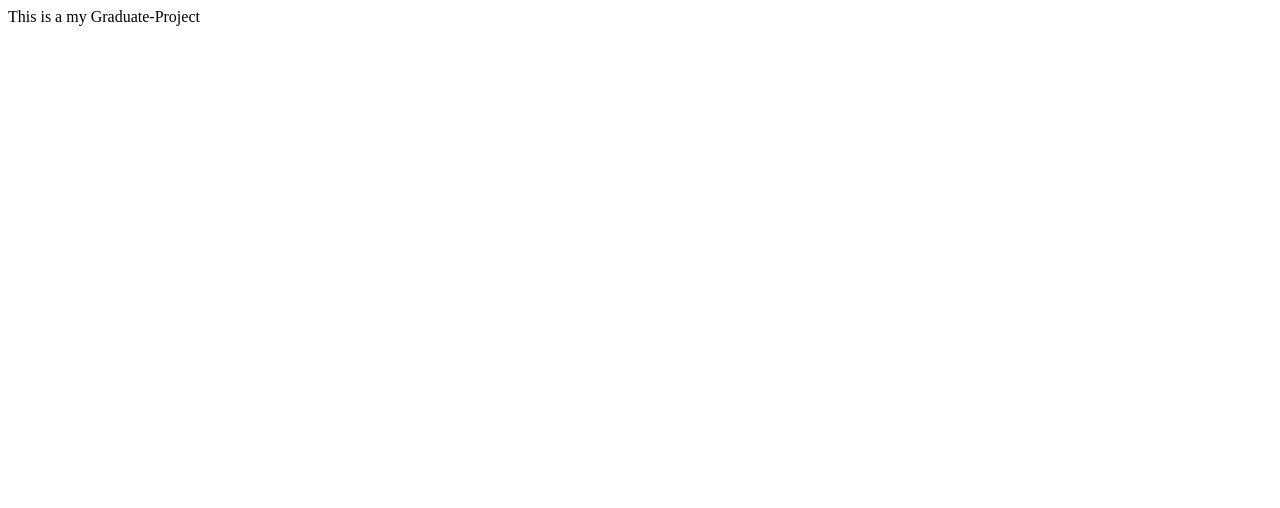
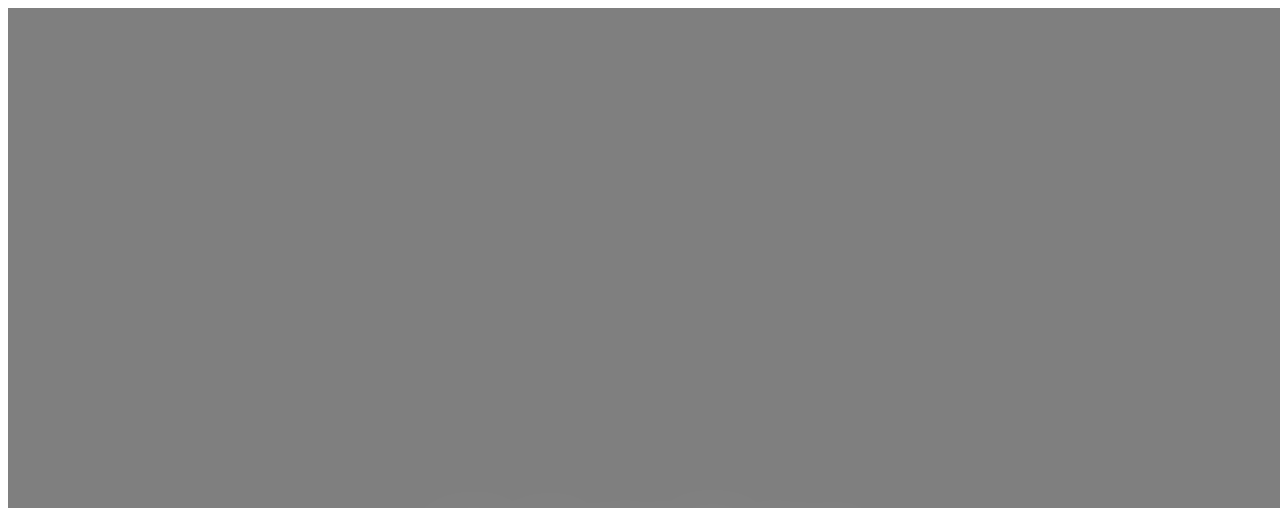
Before and after one commit to a714614805/Graduation-Project, a plain HTML site: page main/index.html in a window 1280 px wide. Shown: the top 508 px of the page. Drawn offline with Linux system fonts and the light colour scheme.

Commit message:
add database txt

```diff
--- a/main/css/index.css
+++ b/main/css/index.css
@@ -0,0 +1,11 @@
+.animation{
+    width:100%;
+    height:1000px;
+    position: fixed;
+    background:rgba(0, 0, 0, .5);
+    font-size:50px;
+    text-shadow: white 1px 0 50px;
+    color:white;
+    text-align: center;
+    line-height:1000px;
+}
--- a/main/index.html
+++ b/main/index.html
@@ -5,8 +5,13 @@
     <meta name="viewport" content="width=device-width, initial-scale=1.0">
     <meta http-equiv="X-UA-Compatible" content="ie=edge">
     <title>Document</title>
+    <link rel="stylesheet" href="./css/index.css">
 </head>
 <body>
-    <div> This is a my Graduate-Project</div>
+    <div class="animation">
+        <p>
+            Graduation-Project
+        </p>
+    </div>
 </body>
 </html>
```
Also changed, not shown: about_database.txt (added).
